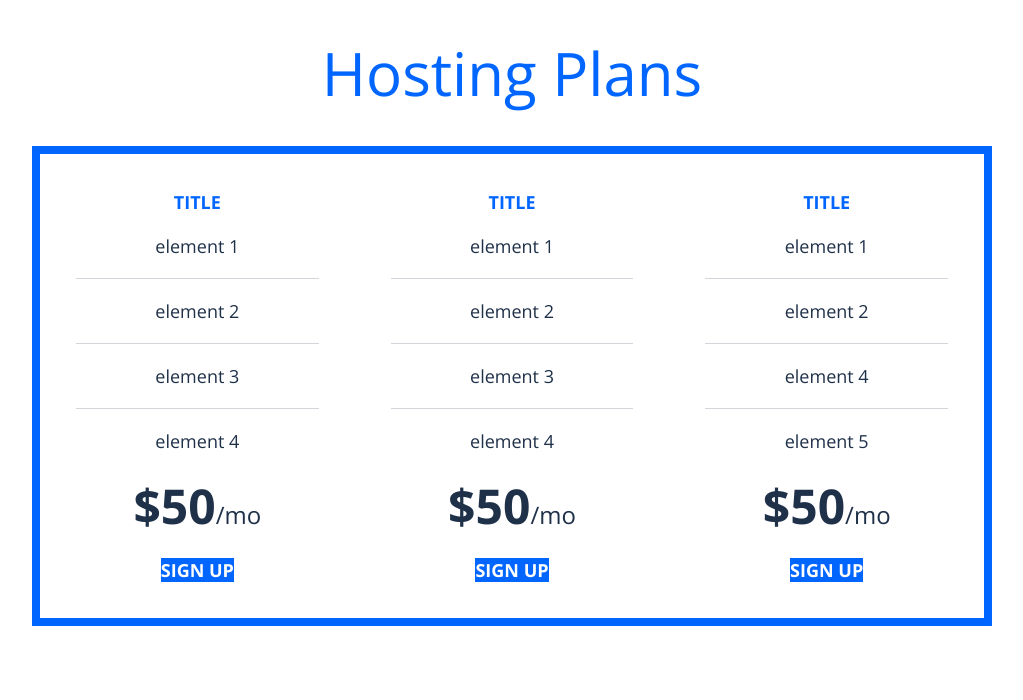
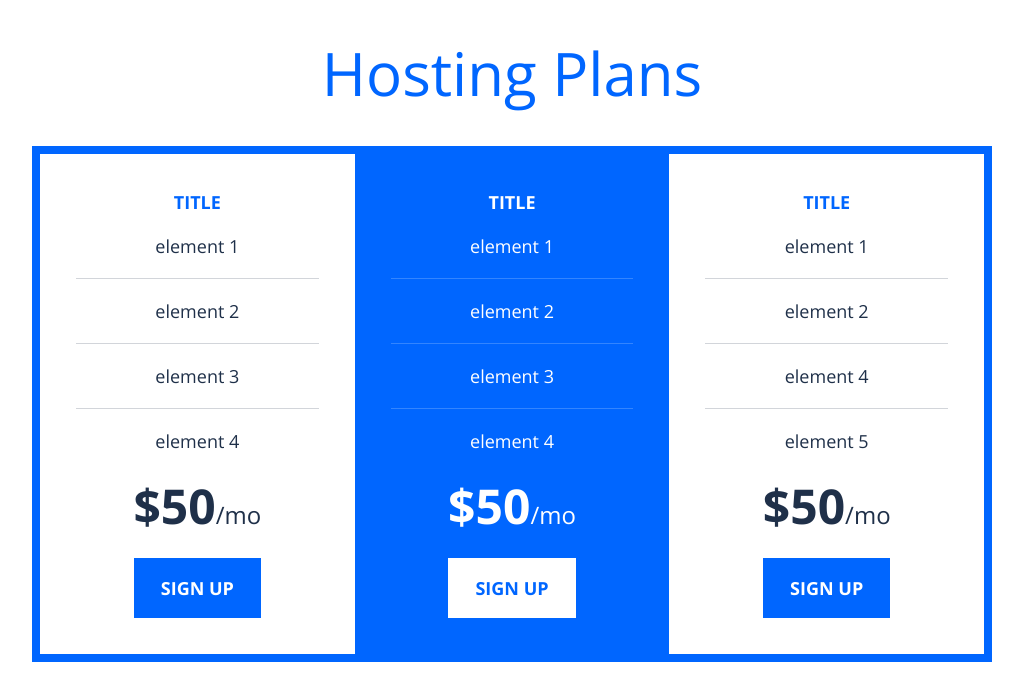
Before and after one commit to marcoboncompagno/beyond-css-project-1, a website: page src/index.html in a window 1280 px wide. Shown: the whole page, without its empty margins (128-1151 px from the left). Drawn offline with nearby package versions, Linux system fonts and the light colour scheme; files that its build step writes are made by us from their sources.

Commit message:
last commit

```diff
--- a/src/index.html
+++ b/src/index.html
@@ -30,7 +30,7 @@
 
             </div>
 
-            <div class="tier">
+            <div class="tier inverted">
                 <h2 class="tier__title">Title</h2>
                 <ul class="tier__feature-list">
                     <li class="tier__list-item">element 1</li>
--- a/src/sass/style.scss
+++ b/src/sass/style.scss
@@ -7,11 +7,11 @@ $color-primary-400: #0066ff;
 $ff-sans: 'Open Sans', sans-serif;
 
 // font-sizes
-$fs-900: 3.75rem;   // 60px
-$fs-800: 3rem;      // 48px
-$fs-600: 1.5rem;    // 24px
+$fs-900: 3.75rem; // 60px
+$fs-800: 3rem; // 48px
+$fs-600: 1.5rem; // 24px
 $fs-500: 1.3125rem; // 21px
-$fs-400: 1.125rem;  // 18px
+$fs-400: 1.125rem; // 18px
 
 // font-weights
 $fw-400: 400;
@@ -37,6 +37,7 @@ $size-36: 2.25rem;
   padding: 0;
   font: inherit;
 }
+
 // body
 body {
   font-size: $fs-400;
@@ -46,6 +47,7 @@ body {
   font-family: $ff-sans;
   text-align: center;
 }
+
 //container
 .container {
   width: min(100% - 2rem, 60rem);
@@ -62,20 +64,24 @@ body {
 
 .pricing-plans {
   border: $size-8 solid $color-primary-400;
-  display:flex;
+  display: flex;
 }
 
 .tier {
-  flex:1;
+  flex: 1;
   padding: $size-36;
 
-  display:grid;
+  display: grid;
   gap: $size-20;
 
   &__title {
     text-transform: uppercase;
     font-weight: $fw-700;
     color: $color-primary-400;
+
+    .inverted & {
+      color: $color-neutral-100;
+    }
   }
 
   &__feature-list {
@@ -86,10 +92,14 @@ body {
     &:not(:last-child)::after {
       content: "";
       display: block;
-      height:1px;
+      height: 1px;
       margin-block: $size-20;
       background-color: $color-neutral-900;
-      opacity:0.2;
+      opacity: 0.2;
+
+      .inverted & {
+        background-color: $color-neutral-100;
+      }
     }
   }
 
@@ -101,20 +111,37 @@ body {
       font-weight: $fw-400;
       font-size: $fs-600;
     }
+  }
+}
 
 
+.button {
+  cursor: pointer;
+  border: 0;
+  text-transform: uppercase;
+  font-weight: $fw-700;
+  color: $color-neutral-100;
+  background-color: $color-primary-400;
+  padding: 1em 1.5em;
+
+  justify-self: center;
+
+  .inverted & {
+    color: $color-primary-400;
+    background-color: $color-neutral-100;
   }
 
-  .button {
-    cursor:pointer;
-    border:0;
-    text-transform: uppercase;
-    font-weight: $fw-700;
-    color:$color-neutral-100;
-    background-color: $color-primary-400;
-
-    justify-self: center;
-
+  &:hover, &:focus {
+    color: $color-neutral-100;
+    background-color: rgba($color-neutral-900,0.75);
   }
 
 }
+
+
+//inverted class
+
+.inverted {
+  background: $color-primary-400;
+  color: $color-neutral-100;
+}
```
